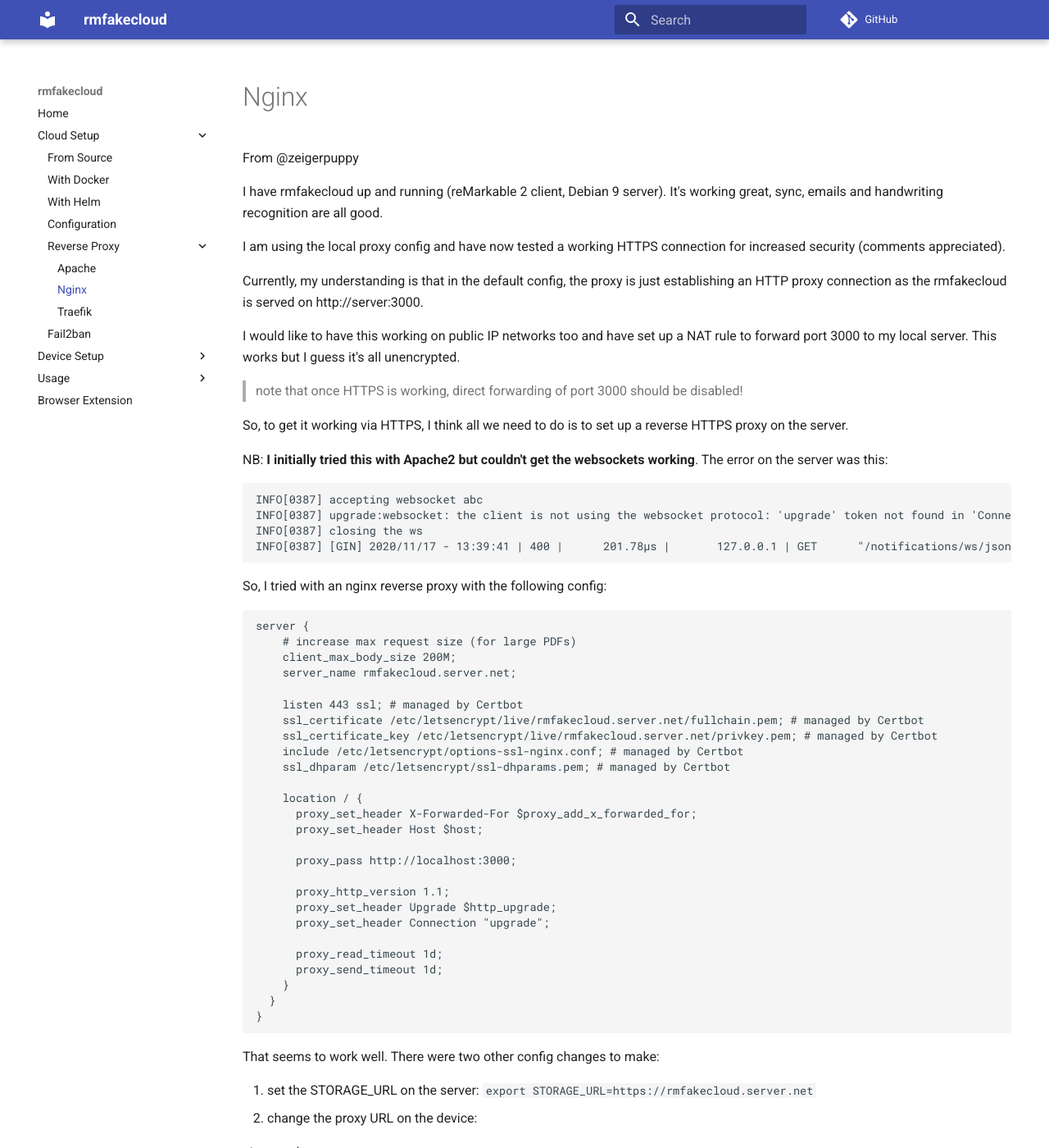
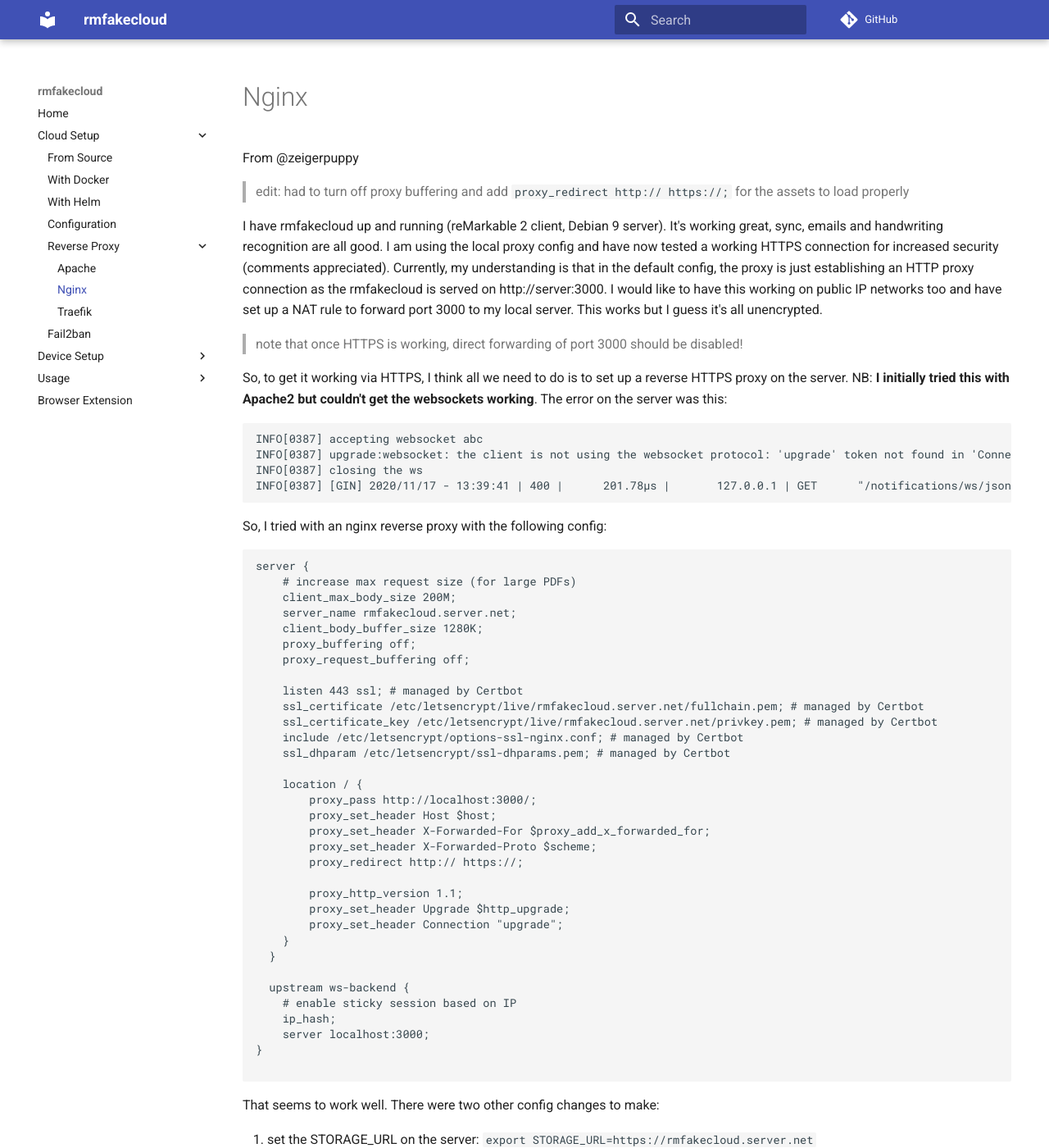
Before and after one commit to ddvk/rmfakecloud, an MkDocs documentation site: the page built from docs/install/reverse-proxy/nginx.md, in a window 1280 px wide and 1400 px high. Shown: the whole window at 82% size. Built offline with MkDocs 1.6.1 and Material for MkDocs 9.7.7, drawn with Linux system fonts in a browser that asks for light colours; comment, search, counter and statistics services are not loaded.

Commit message:
Update nginx.md
changed config to get assets to load properly (css/js)

````diff
--- a/docs/install/reverse-proxy/nginx.md
+++ b/docs/install/reverse-proxy/nginx.md
@@ -1,17 +1,15 @@
 From @zeigerpuppy
 
+> edit: had to turn off proxy buffering and add `proxy_redirect http:// https://;` for the assets to load properly
+
 I have rmfakecloud up and running (reMarkable 2 client, Debian 9 server).  It's working great, sync, emails and handwriting recognition are all good.
-
 I am using the local proxy config and have now tested a working HTTPS connection for increased security (comments appreciated).
-
 Currently, my understanding is that in the default config, the proxy is just establishing an HTTP proxy connection as the rmfakecloud is served on http://server:3000.
-
 I would like to have this working on public IP networks too and have set up a NAT rule to forward port 3000 to my local server.  This works but I guess it's all unencrypted.
 
 > note that once HTTPS is working, direct forwarding of port 3000 should be disabled!
 
 So, to get it working via HTTPS, I think all we need to do is to set up a reverse HTTPS proxy on the server.
-
 NB: **I initially tried this with Apache2 but couldn't get the websockets working**.  The error on the server was this:
 
 ```
@@ -28,6 +26,9 @@ server {
     # increase max request size (for large PDFs)
     client_max_body_size 200M;
     server_name rmfakecloud.server.net;
+    client_body_buffer_size 1280K;
+    proxy_buffering off;
+    proxy_request_buffering off;
 
     listen 443 ssl; # managed by Certbot
     ssl_certificate /etc/letsencrypt/live/rmfakecloud.server.net/fullchain.pem; # managed by Certbot
@@ -36,20 +37,24 @@ server {
     ssl_dhparam /etc/letsencrypt/ssl-dhparams.pem; # managed by Certbot
 
     location / {
-      proxy_set_header X-Forwarded-For $proxy_add_x_forwarded_for;
-      proxy_set_header Host $host;
+        proxy_pass http://localhost:3000/;
+        proxy_set_header Host $host;
+        proxy_set_header X-Forwarded-For $proxy_add_x_forwarded_for;
+        proxy_set_header X-Forwarded-Proto $scheme;
+        proxy_redirect http:// https://;
 
-      proxy_pass http://localhost:3000;
-
-      proxy_http_version 1.1;
-      proxy_set_header Upgrade $http_upgrade;
-      proxy_set_header Connection "upgrade";
-
-      proxy_read_timeout 1d;
-      proxy_send_timeout 1d;
+        proxy_http_version 1.1;
+        proxy_set_header Upgrade $http_upgrade;
+        proxy_set_header Connection "upgrade";
     }
   }
+
+  upstream ws-backend {
+    # enable sticky session based on IP
+    ip_hash;
+    server localhost:3000;
 }
+
 ```
 
 That seems to work well.
````
